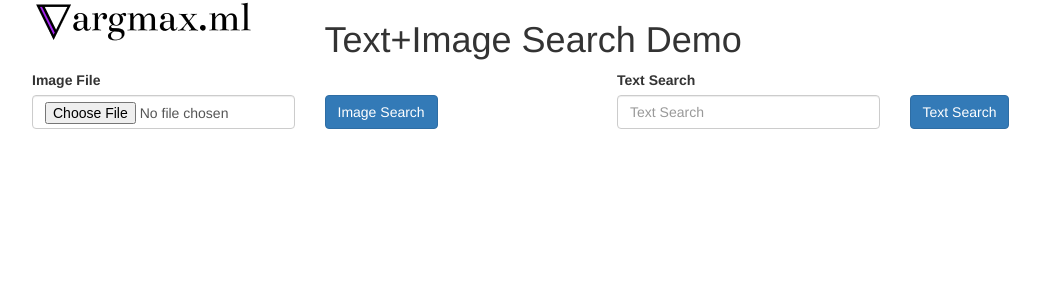
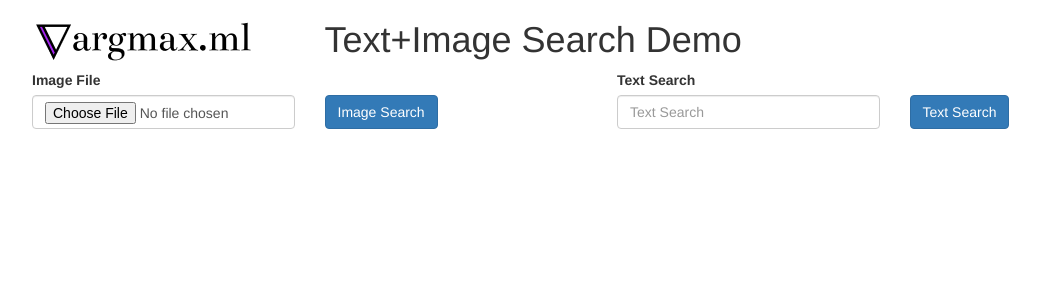
Before and after one commit to argmaxml/image-search, a Flask app: page / in a window 1280 px wide. Shown: the top 300 px of the page, without its empty margins (38-1078 px from the left). Run offline with Flask 2, Linux system fonts and the light colour scheme; parts of the project's set-up code (start-up, migrations or seed data) failed here and were passed over; some libraries are stand-ins or nearby versions.

```diff
--- a/requirements.txt
+++ b/requirements.txt
@@ -3,3 +3,4 @@ numpy>=1.22.2
 vecsim>=0.0.2
 git+https://github.com/openai/CLIP.git
 Flask>=2.0.1
+pyarrow==7.0.0
--- a/templates/index.html
+++ b/templates/index.html
@@ -26,7 +26,7 @@
     <div class="container">
         <div class="row">
             <div class="col-sm-3">
-                <img src="/assets/argmax.png">
+                <img src="/assets/argmax.png" style="margin-top:20px">
             </div>
             <div class="col-sm-9">
                 <h1>Text+Image Search Demo</h1>
```
Also changed, not shown: 1 other file.
